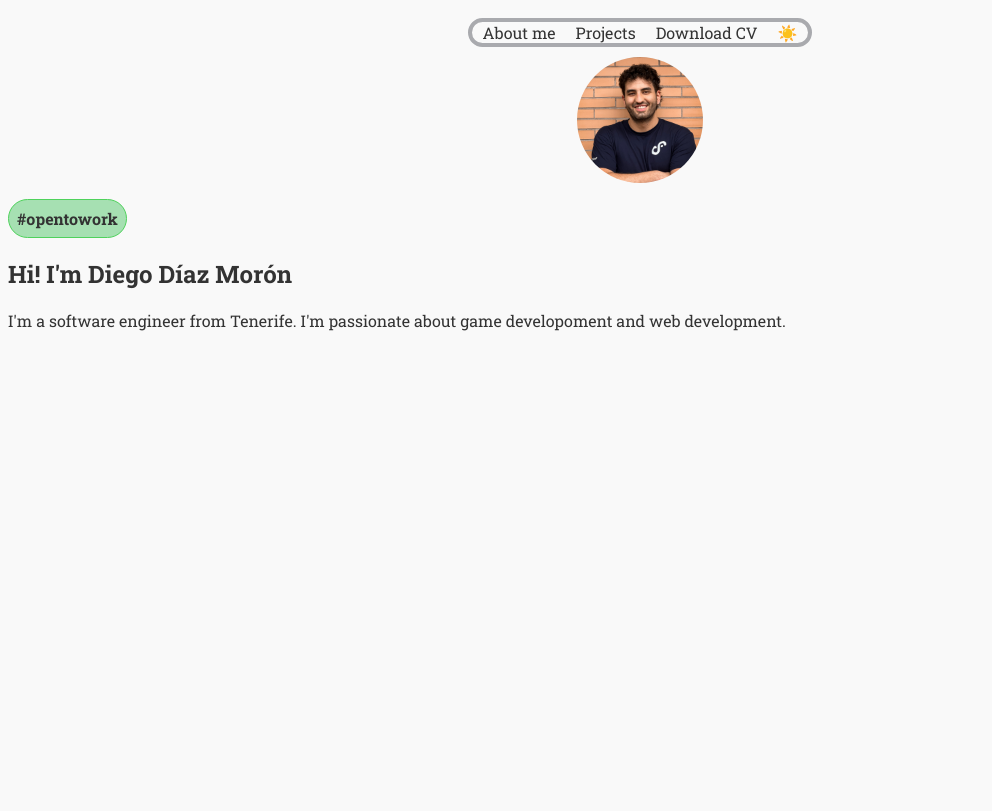
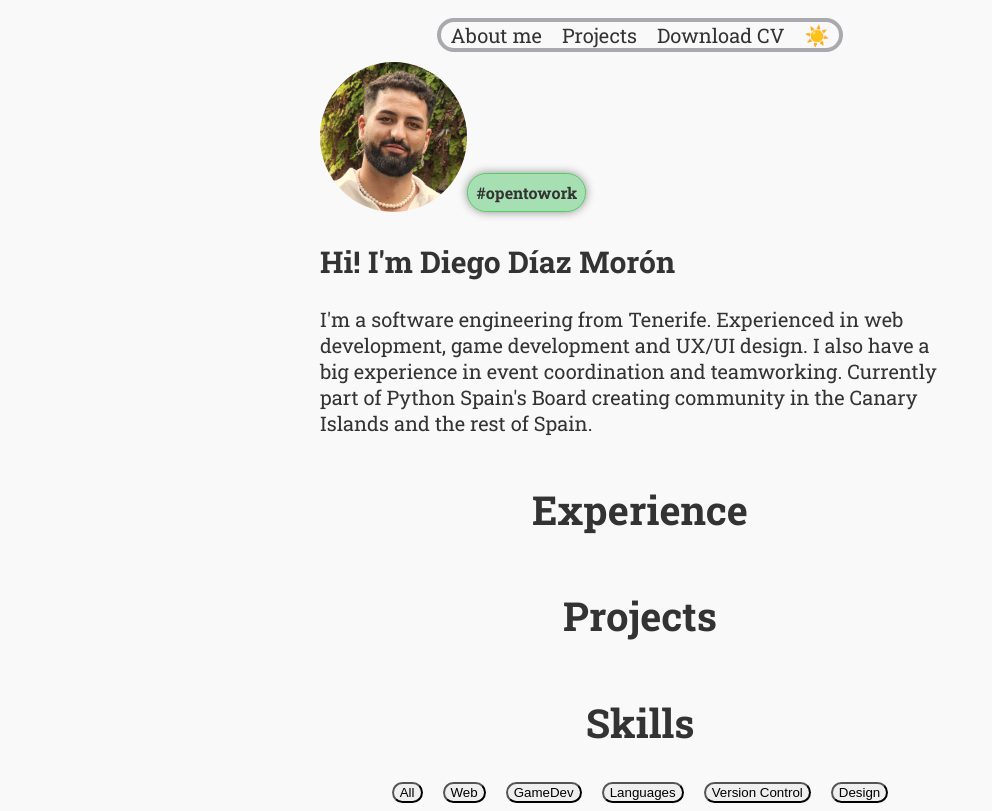
Before and after one commit to Diegodmbot/Portfolio, a React (Vite) app: page / in a window 1280 px wide. Shown: the whole page, without its empty margins (0-992 px from the left). Built offline with nearby package versions, Linux system fonts and the light colour scheme.

Commit message:
add Projects, Experience, and Skills components; update Introduction component and styles

```diff
--- a/src/App.jsx
+++ b/src/App.jsx
@@ -1,12 +1,18 @@
 import "./App.css";
 import { Header } from "./components/Header.jsx";
 import { Introduction } from "./components/Introduction.jsx";
+import { Experience } from "./components/Experience.jsx";
+import { Projects } from "./components/Projects.jsx";
+import { Skills } from "./components/Skills.jsx";
 
 function App() {
   return (
     <>
       <Header />
       <Introduction />
+      <Experience />
+      <Projects />
+      <Skills />
     </>
   );
 }
--- /dev/null
+++ b/src/components/Experience.jsx
@@ -0,0 +1,7 @@
+export function Experience() {
+  return (
+    <div>
+      <h1>Experience</h1>
+    </div>
+  );
+}
--- a/src/components/Introduction.css
+++ b/src/components/Introduction.css
@@ -1,21 +1,30 @@
 .Introduction {
-  display: inline;
+  display: inline-flex;
+  align-items: end;
 }
 
 .ProfileIMG {
-  width: 10%;
+  display: block;
   border-radius: 50%;
   margin: 0 auto;
-  display: block;
+  max-width: 150px;
+  max-height: 150px;
+  width: auto;
+  height: auto;
 }
 
 .JobTag {
+  display: flex;
+  align-items: center;
+  padding: 8px;
   font-size: 1rem;
   font-weight: 700;
+  max-width: fit-content;
+  max-height: fit-content;
   color: var(--text-color);
   border: 1px solid #4fd25c;
   border-radius: 100px;
+  background-clip: padding-box;
   background-color: var(--green-background-color);
-  padding: 8px;
-  max-width: fit-content;
+  box-shadow: 0 0 10px #8a8a8a;
 }
--- a/src/components/Introduction.jsx
+++ b/src/components/Introduction.jsx
@@ -2,18 +2,16 @@ import "./Introduction.css";
 
 export function Introduction() {
   return (
-    <div className="Introduction">
-      <img
-        className="ProfileIMG"
-        src="/public/DiegoProfile.jpg"
-        alt="Profile image"
-      />
-      <p className="JobTag">#opentowork</p>
+    <div>
+      <div className="Introduction">
+        <img className="ProfileIMG" src="/ProfilePic.png" alt="Profile image" />
+        <a className="JobTag">#opentowork</a>
+      </div>
       <section>
         <h2>{"Hi! I'm Diego Díaz Morón"}</h2>
         <p>
           {
-            "I'm a software engineer from Tenerife. I'm passionate about game developoment and web development."
+            "I'm a software engineering from Tenerife. Experienced in web development, game development and UX/UI design. I also have a big experience in event coordination and teamworking. Currently part of Python Spain's Board creating community in the Canary Islands and the rest of Spain."
           }
         </p>
       </section>
--- /dev/null
+++ b/src/components/Projects.jsx
@@ -0,0 +1,7 @@
+export function Projects() {
+  return (
+    <div>
+      <h1>Projects</h1>
+    </div>
+  );
+}
--- /dev/null
+++ b/src/components/Skills.css
@@ -0,0 +1,15 @@
+.Skills {
+  display: flex;
+  flex-direction: column;
+  align-items: center;
+}
+
+.SkillsOptions {
+  justify-content: space-between;
+}
+
+.SkillsOptions > button {
+  margin: 0 10px;
+  border-radius: 50px;
+  cursor: pointer;
+}
--- /dev/null
+++ b/src/components/Skills.jsx
@@ -0,0 +1,18 @@
+import "./Skills.css";
+export function Skills() {
+  // Hacer una cuadricula con los logos de las herramientas/lenguajes que sé
+
+  return (
+    <div className="Skills">
+      <h1>Skills</h1>
+      <div className="SkillsOptions">
+        <button>All</button>
+        <button>Web</button>
+        <button>GameDev</button>
+        <button>Languages</button>
+        <button>Version Control</button>
+        <button>Design</button>
+      </div>
+    </div>
+  );
+}
--- a/src/index.css
+++ b/src/index.css
@@ -6,6 +6,9 @@
   display: flex;
   flex-direction: column;
   align-items: center;
+  max-width: 40rem;
+  width: 100%;
+  font-size: 20px;
 }
 
 :root.light {
@@ -25,6 +28,8 @@
 body {
   color: var(--text-color);
   background-color: var(--background-color);
+  display: flex;
+  justify-content: center;
 }
 
 a {
```
Also changed, not shown: public/DiegoProfile.jpg (deleted), public/ProfilePic.png (added).
